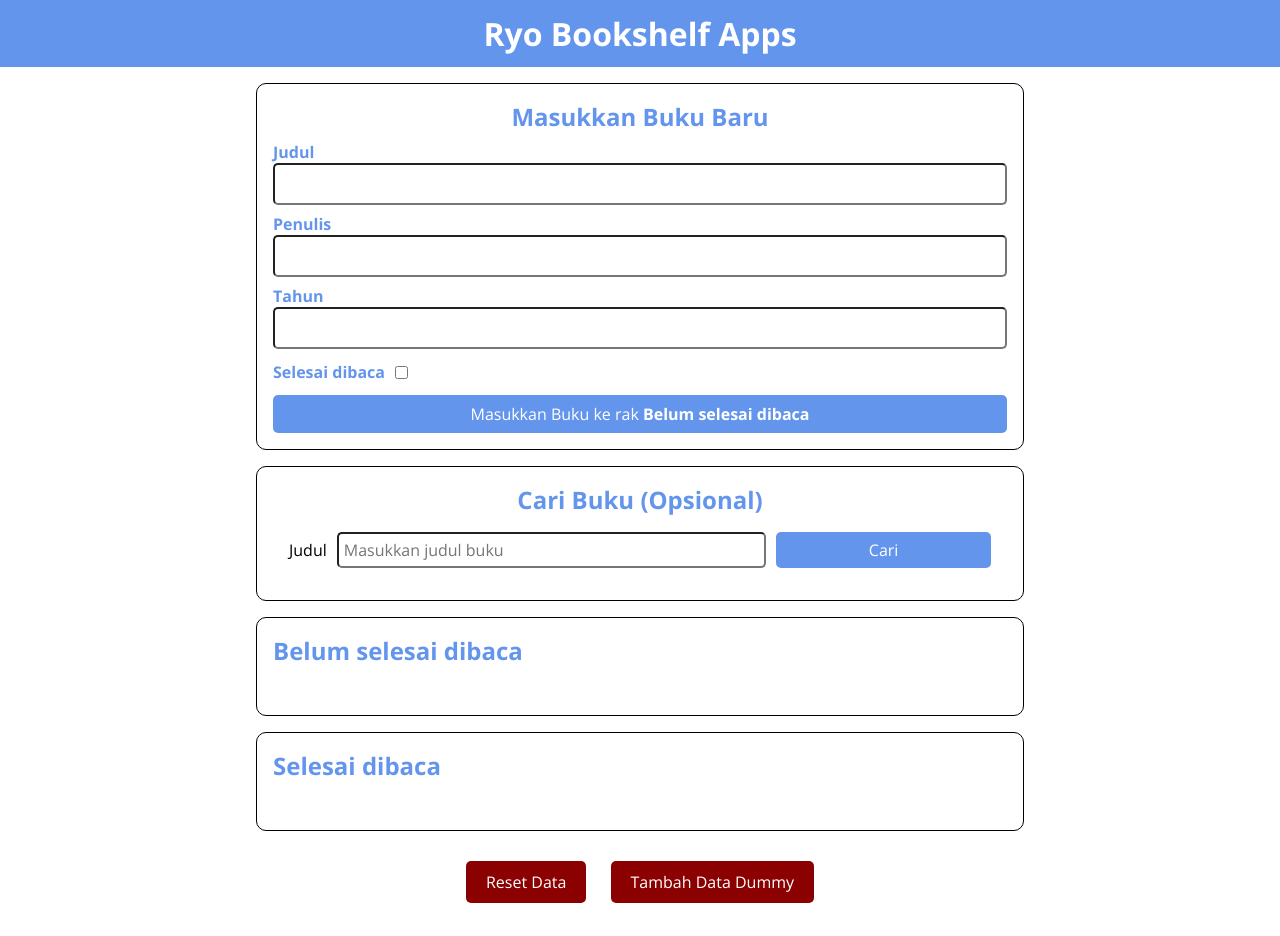
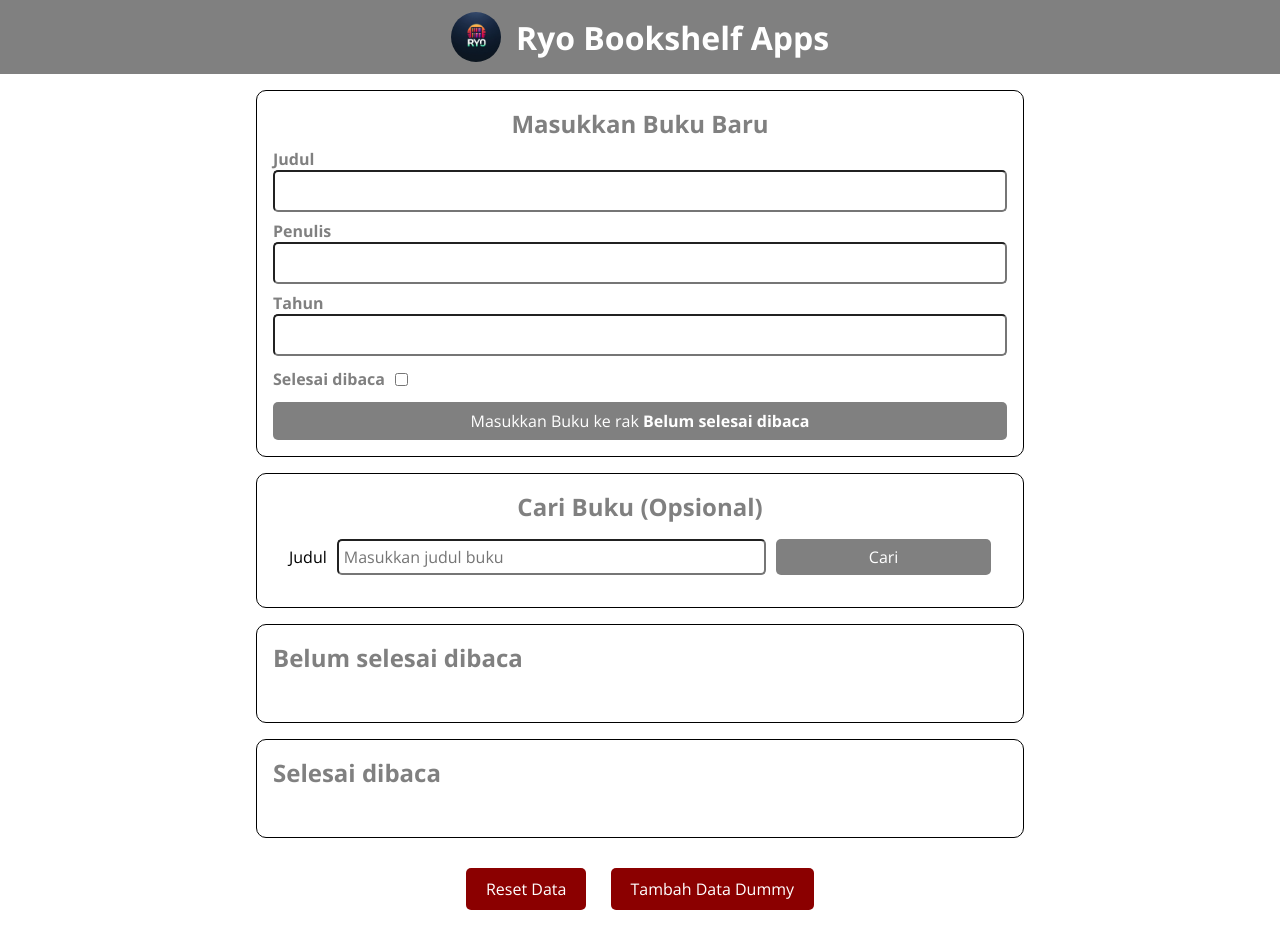
Before and after one commit to ekomh170/dicoding-bookshelf-app-fe-pla, a plain HTML site: page index.html in a window 1280 px wide. Drawn offline with nearby package versions, Linux system fonts and the light colour scheme; a script that the page names is missing.

Commit message:
merubah tampilan website dan menambahkan logo

```diff
--- a/assets/css/style.css
+++ b/assets/css/style.css
@@ -14,9 +14,25 @@ body, input, button {
     display: flex;
     align-items: center;
     justify-content: center;
-    background-color: cornflowerblue;
+    background-color: grey;
     color: white;
 }
+
+.head_bar .logo {
+    display: flex;
+    align-items: center;
+}
+
+.head_bar .logo img {
+    width: 50px; /* Adjust the width as needed */
+    margin-right: 15px; /* Adjust the spacing as needed */
+    border-radius: 50%;
+}
+
+.head_bar__title {
+    margin: 0; /* Reset margin for the title */
+}
+
 
 main {
     max-width: 800px;
@@ -35,7 +51,7 @@ main {
 
 .input_section > h2 {
     text-align: center;
-    color: cornflowerblue;
+    color: grey;
 }
 
 .input_section > form > .input {
@@ -43,7 +59,7 @@ main {
 }
 
 .input_section > form > button {
-    background-color: cornflowerblue;
+    background-color: grey;
     color: white;
     border: 0;
     border-radius: 5px;
@@ -65,7 +81,7 @@ main {
 }
 
 .input_section > form > .input > label {
-    color: cornflowerblue;
+    color: grey;
     font-weight: bold;
 }
 
@@ -76,7 +92,7 @@ main {
 }
 
 .input_section > form > .input_inline > label {
-    color: cornflowerblue;
+    color: grey;
     font-weight: bold;
     margin-right: 10px;
 }
@@ -92,7 +108,7 @@ main {
 }
 
 .search_section > h2 {
-    color: cornflowerblue;
+    color: grey;
 }
 
 .search_section > form {
@@ -114,7 +130,7 @@ main {
 }
 
 .search_section > form > button {
-    background-color: cornflowerblue;
+    background-color: grey;
     color: white;
     border: 0;
     border-radius: 5px;
@@ -129,7 +145,7 @@ main {
 }
 
 .book_shelf > h2 {
-    color: cornflowerblue;
+    color: grey;
 }
 
 .book_shelf > .book_list {
--- a/index.html
+++ b/index.html
@@ -30,8 +30,12 @@
 
   <body>
     <header class="head_bar">
-      <h1 class="head_bar__title">Ryo Bookshelf Apps</h1>
+      <div class="logo">
+        <img src="assets/img/logo/ico_logo.jpg" alt="Ryo Bookshelf Logo">
+        <h1 class="head_bar__title">Ryo Bookshelf Apps</h1>
+      </div>
     </header>
+
     <main>
       <section class="input_section">
         <h2>Masukkan Buku Baru</h2>
```
Also changed, not shown: assets/img/design_1.jpg (deleted), assets/img/design_2.jpg (deleted), assets/img/logo/ico_logo.jpg (renamed from assets/img/design_3.jpg).
